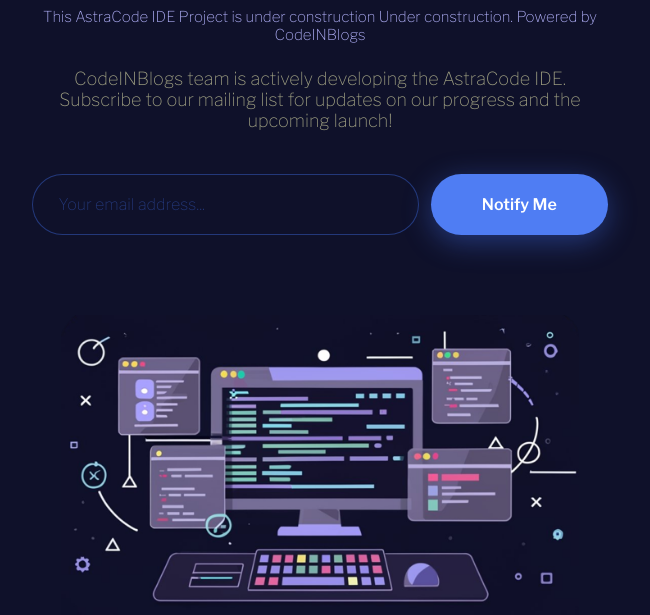
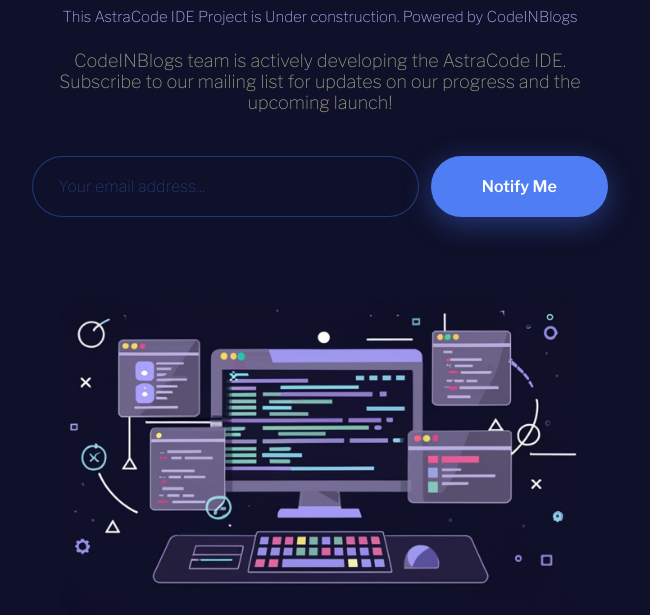
Before and after one commit to codeinblogs-as/AstraCode-Coming-Soon, a plain HTML site: page index.html in a window 1280 px wide. Shown: the part 186-801 px from the top of the page, without its empty margins (320-970 px from the left). Drawn offline with nearby package versions, Linux system fonts and the light colour scheme.

Commit message:
Update index.html

```diff
--- a/index.html
+++ b/index.html
@@ -41,7 +41,7 @@
       </div>
 
       <h1><span>We are launching </span><strong>soon!</strong></h1>
-      <p style="color:rgb(182, 181, 255); font-size:15px">This AstraCode IDE Project is under construction Under
+      <p style="color:rgb(182, 181, 255); font-size:15px">This AstraCode IDE Project is Under
         construction. Powered by CodeINBlogs</p>
       <p>CodeINBlogs team is actively developing the AstraCode IDE. Subscribe to our mailing list for updates on our
         progress and the upcoming launch!</p>
```
